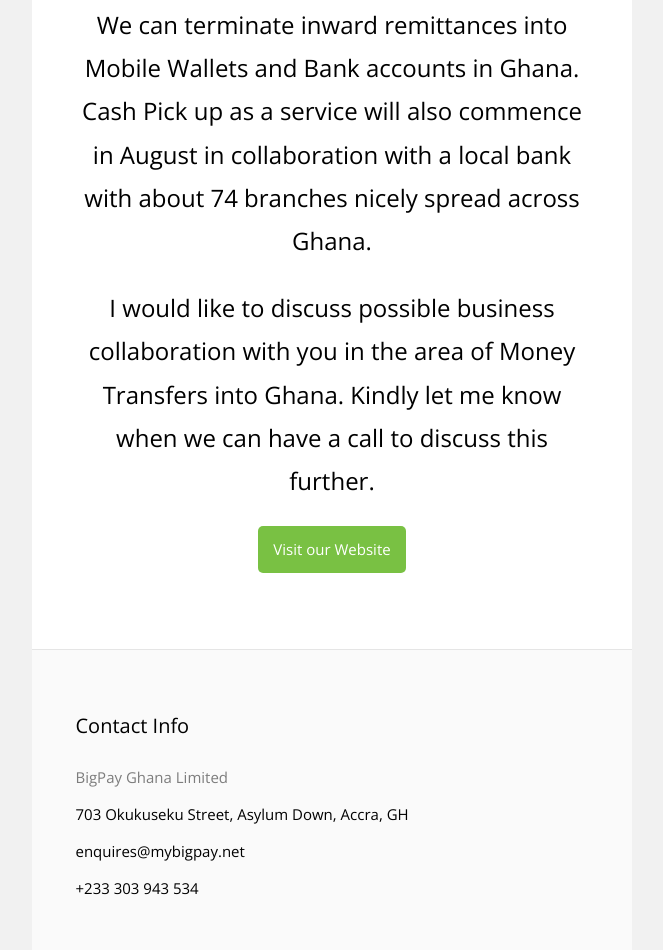
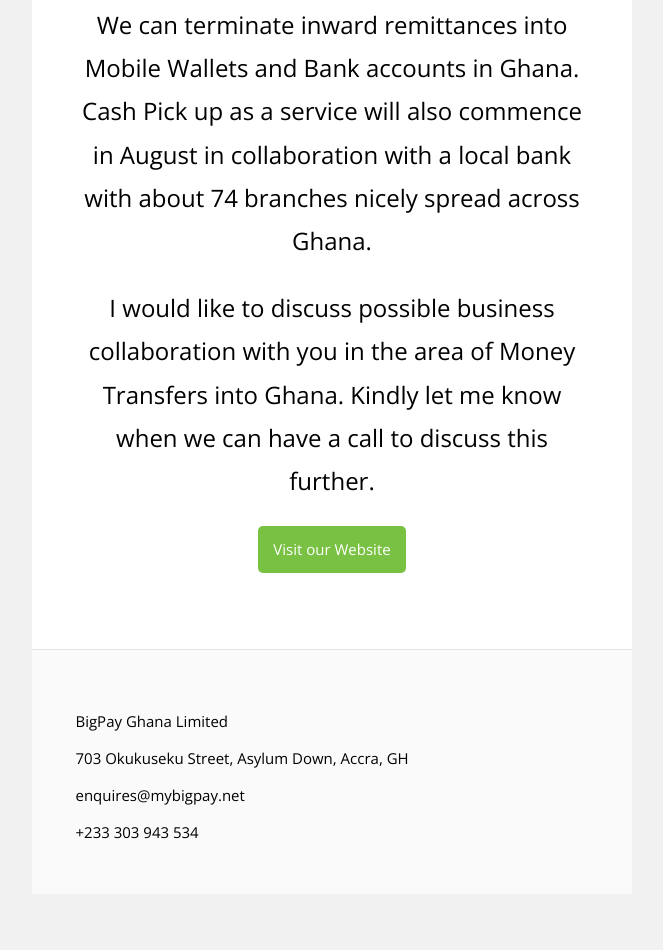
Before and after one commit to jason-garshong/bpImages, a plain HTML site: page index.html in a window 1280 px wide. Shown: the part 757-1707 px from the top of the page, without its empty margins (308-971 px from the left). After the commit the page ends 1651 px from the top, so only its background shows below. Drawn offline with nearby package versions, Linux system fonts and the light colour scheme.

Commit message:
link touchup

```diff
--- a/index.html
+++ b/index.html
@@ -374,7 +374,7 @@
 										<h3>I would like to discuss possible business collaboration with you in the
 											area of Money Transfers into Ghana. Kindly let me know when we can have a
 											call to discuss this further.</h3>
-										<p><a href="#" class="btn btn-primary">Visit our Website</a></p>
+										<p><a href="https://mybigpay.net" class="btn btn-primary">Visit our Website</a></p>
 									</div>
 								</td>
 							</tr>
@@ -392,10 +392,9 @@
 								<td valign="top" style="padding-top: 20px;">
 									<table role="presentation" cellspacing="0" cellpadding="0" border="0" width="100%">
 										<tr>
-											<td class="text" style="text-align: left; padding-left: 5px; padding-right: 5px;">
-												<h3 class="heading">Contact Info</h3>
+											<td style="text-align: left; padding-left: 5px; padding-right: 5px;">
 												<ul>
-													<li><span>BigPay Ghana Limited</span></li>
+													<li><a href="https://mybigpay.net">BigPay Ghana Limited</a></li>
 													<li><a href="https://goo.gl/maps/tQY4vRJPwdQYPxeh9">703 Okukuseku Street, Asylum Down, Accra, GH</a></li>
 													<li><a href="mailto:enquires@mybigpay.net">enquires@mybigpay.net</a></li>
 													<li><a href="tel:+233303943534">+233 303 943 534</a></li>
```
